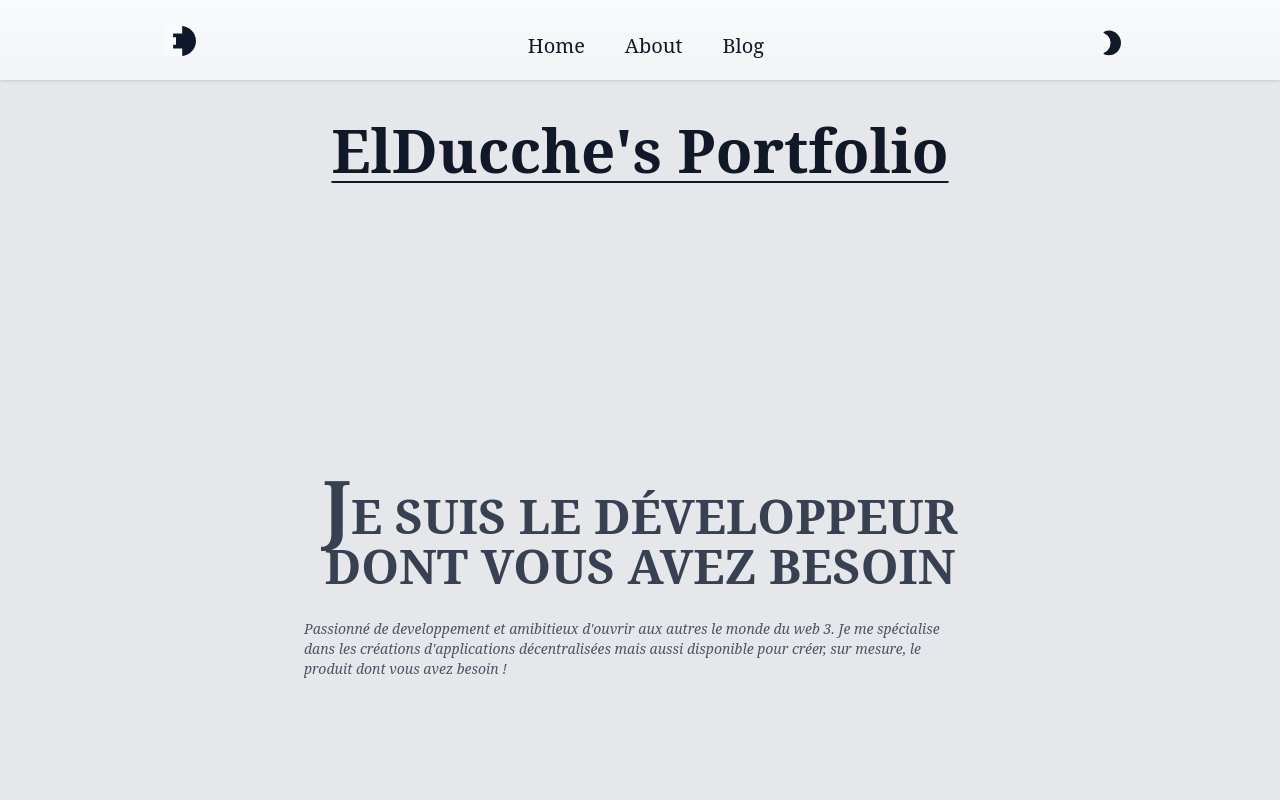
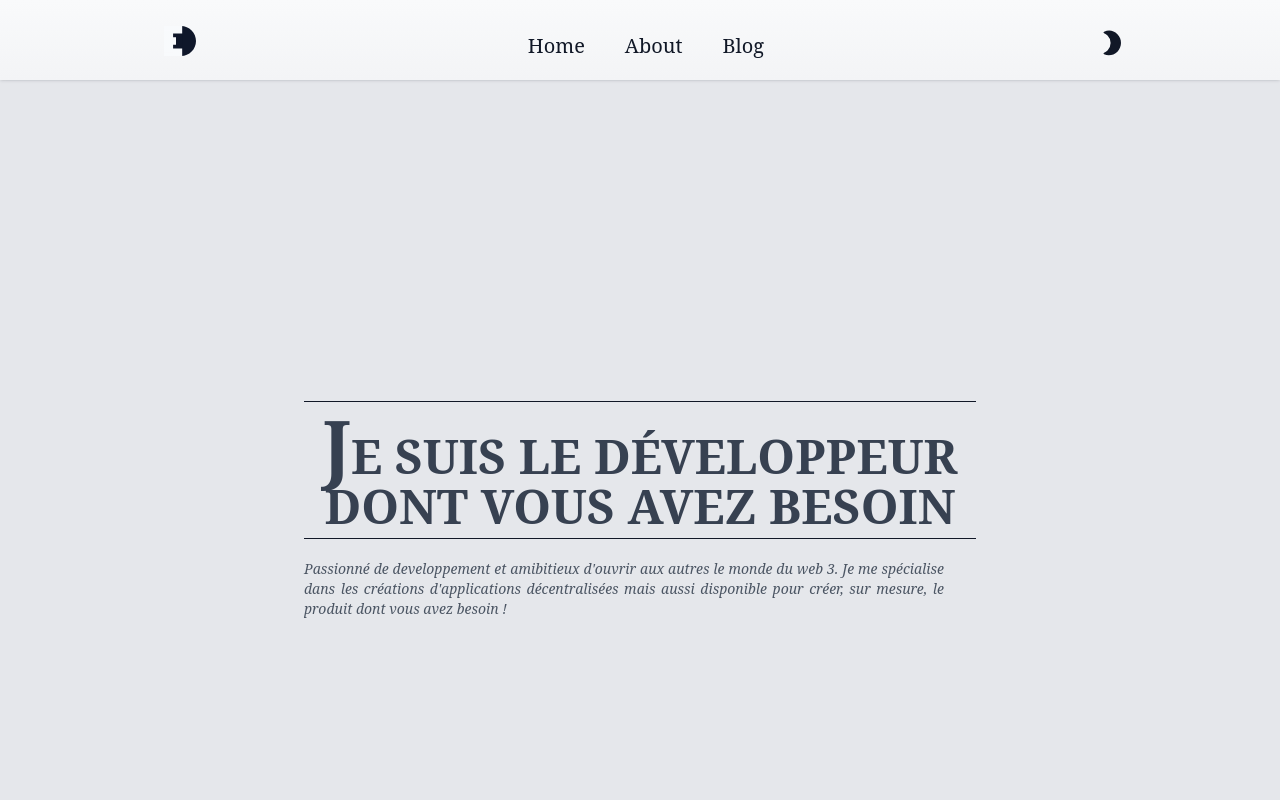
Before and after one commit to ElDucche/blog, a Gatsby site: page / in a window 1280 px wide. Shown: the top 800 px of the page. Built offline with nearby package versions, Linux system fonts and the light colour scheme; Gatsby itself is replaced by a stand-in of ours.

Commit message:
suppression du titre de la home page

```diff
--- a/src/pages/index.js
+++ b/src/pages/index.js
@@ -4,11 +4,11 @@ import Seo from "../components/seo"
 
 const IndexPage = () => {
   return (
-    <Layout pageTitle="ElDucche's Portfolio">
+    <Layout>
       <section className='grid place-items-center min-h-screen'>
             <div className='scrollHidden delay-500'>
-              <h1 className="w-96 md:w-[32rem] lg:w-[42rem] m-auto font-black text-5xl text-gray-700 dark:text-gray-300 uppercase first-letter:text-7xl border-t border-b text-center py-2">Je suis le développeur dont vous avez besoin</h1>
-              <p className="text-sm w-96 my-5 italic text-gray-600 md:w-[32rem] lg:w-[40rem] scrollHidden delay-1000">Passionné de developpement et amibitieux d'ouvrir aux autres le monde du web 3. Je me spécialise dans les créations d'applications décentralisées mais aussi disponible pour créer, sur mesure, le produit dont vous avez besoin !</p>
+              <h1 className="w-96 md:w-[32rem] lg:w-[42rem] m-auto font-black text-5xl text-gray-700 dark:text-gray-300 uppercase first-letter:text-7xl border-t border-b border-gray-900 dark:border-gray-50 text-center py-2">Je suis le développeur dont vous avez besoin</h1>
+              <p className="text-sm w-96 my-5 italic text-gray-600 md:w-[32rem] lg:w-[40rem] text-justify scrollHidden delay-1000">Passionné de developpement et amibitieux d'ouvrir aux autres le monde du web 3. Je me spécialise dans les créations d'applications décentralisées mais aussi disponible pour créer, sur mesure, le produit dont vous avez besoin !</p>
             </div>
         </section>
     </Layout>
```
